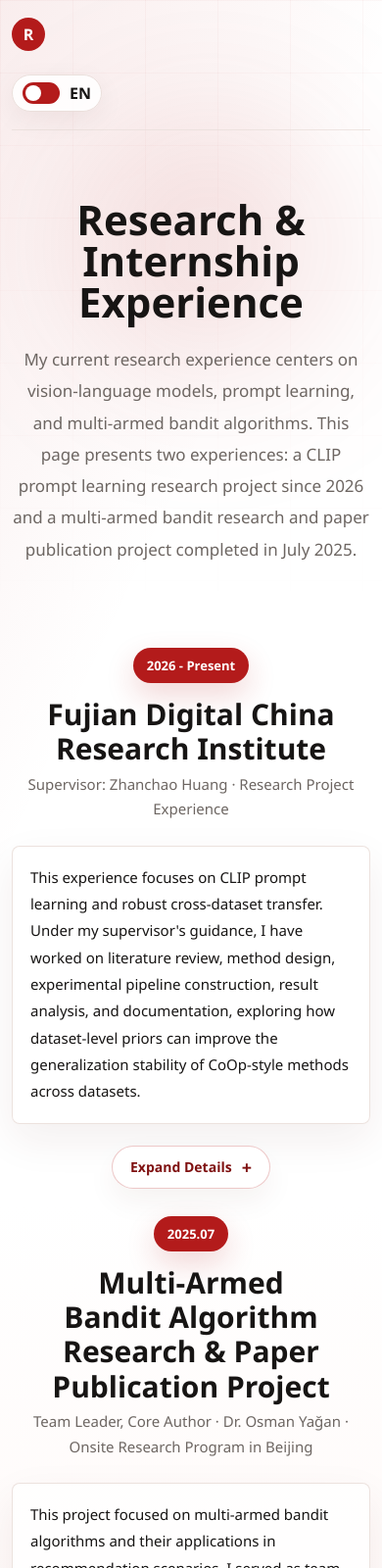
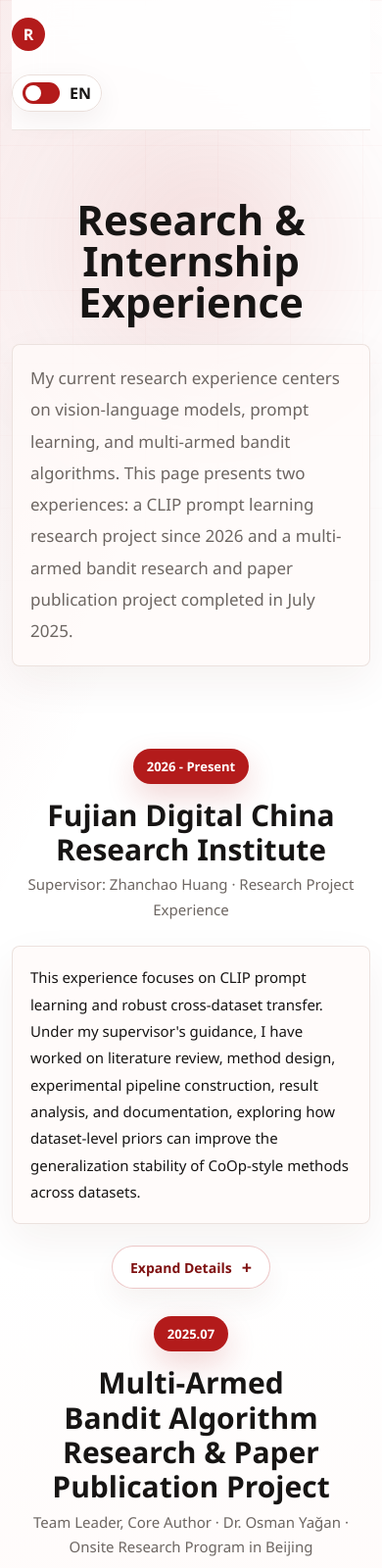
Before and after one commit to gerrard8-liverpool/my_web, a plain HTML site: page experience.html in a window 390 px wide. Shown: the top 1600 px of the page at 98% size. Drawn offline with Linux system fonts and the light colour scheme.

Commit message:
Add text cards and sticky header

```diff
--- a/styles.css
+++ b/styles.css
@@ -70,12 +70,17 @@
 }
 
 .site-header {
+  position: sticky;
+  top: 0;
+  z-index: 40;
   display: flex;
   min-height: 76px;
   align-items: center;
   justify-content: space-between;
   gap: 24px;
   border-bottom: 1px solid rgba(234, 223, 219, 0.78);
+  background: rgba(255, 255, 255, 0.88);
+  backdrop-filter: blur(18px);
 }
 
 .brand,
@@ -402,6 +407,11 @@
 .education-intro p,
 .text-section p {
   max-width: 100%;
+  border: 1px solid rgba(234, 223, 219, 0.9);
+  border-radius: 8px;
+  background: rgba(255, 250, 249, 0.74);
+  box-shadow: 0 16px 44px rgba(89, 32, 24, 0.06);
+  padding: 22px 26px;
   color: var(--text);
   font-size: clamp(17px, 1.55vw, 22px);
   font-weight: 400;
@@ -414,7 +424,7 @@
   max-width: 920px;
   font-size: clamp(17px, 1.45vw, 21px);
   line-height: 1.9;
-  text-align: center;
+  text-align: left;
 }
 
 .text-section {
@@ -561,9 +571,15 @@
   margin-right: auto;
   margin-bottom: 22px;
   margin-left: auto;
+  border: 1px solid rgba(234, 223, 219, 0.9);
+  border-radius: 8px;
+  background: rgba(255, 250, 249, 0.74);
+  box-shadow: 0 16px 44px rgba(89, 32, 24, 0.06);
+  padding: 22px 26px;
   color: var(--muted);
   font-size: clamp(17px, 1.45vw, 21px);
   line-height: 1.9;
+  text-align: left;
 }
 
 .profile-link {
@@ -653,8 +669,8 @@
   margin-left: auto;
   border: 1px solid rgba(234, 223, 219, 0.9);
   border-radius: 8px;
-  background: rgba(255, 255, 255, 0.78);
-  box-shadow: 0 16px 44px rgba(89, 32, 24, 0.07);
+  background: rgba(255, 250, 249, 0.78);
+  box-shadow: 0 16px 44px rgba(89, 32, 24, 0.06);
   padding: 22px 26px;
   color: var(--text);
   font-size: clamp(15px, 1.18vw, 18px);
@@ -937,6 +953,7 @@
   .education-intro p,
   .text-section p {
     font-size: 17px;
+    padding: 18px;
   }
 }
 
@@ -1052,6 +1069,10 @@
     font-size: 15px;
   }
 
+  .showcase-intro p {
+    padding: 18px;
+  }
+
   .document-viewer iframe {
     height: 62vh;
     min-height: 360px;
```
